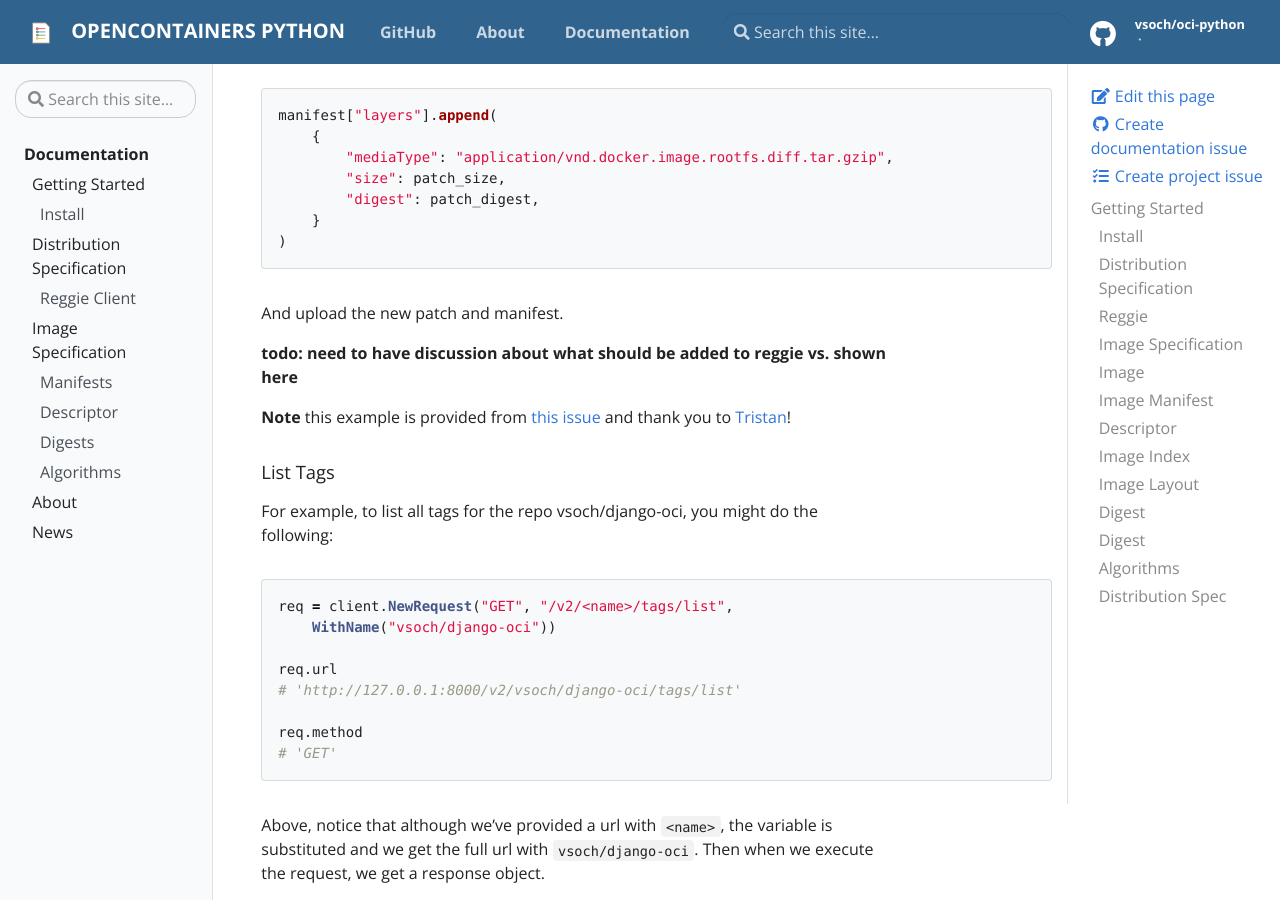
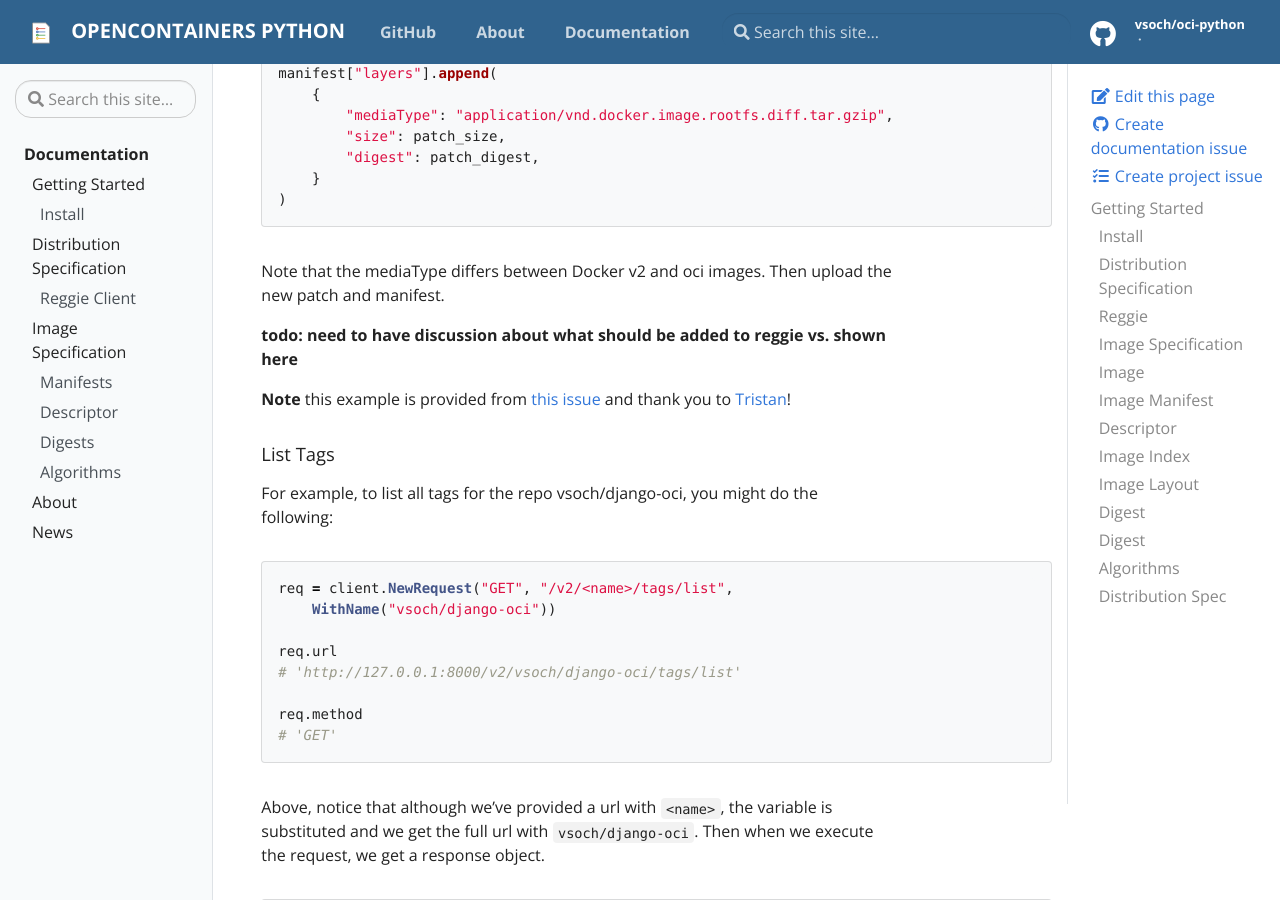
Before and after one commit to vsoch/oci-python, a Jekyll site: the page built from docs/_docs/getting-started.md, in a window 1280 px wide and 900 px high, scrolled down 12181 px. Built offline with Jekyll 4.4.1, drawn with Linux system fonts in a browser that asks for light colours.

Commit message:
remove un-needed import and add detail about mediaType
Signed-off-by: vsoch <vsoch@users.noreply.github.com>

````diff
--- a/docs/_docs/getting-started.md
+++ b/docs/_docs/getting-started.md
@@ -524,8 +522,8 @@ manifest["layers"].append(
     }
 )
 ```
-
-And upload the new patch and manifest.
+Note that the mediaType differs between Docker v2 and oci images.
+Then upload the new patch and manifest.
 
 **todo: need to have discussion about what should be added to reggie vs. shown here**
 
````
Also changed, not shown: other parts of docs/_docs/getting-started.md (+0 -2 lines).
